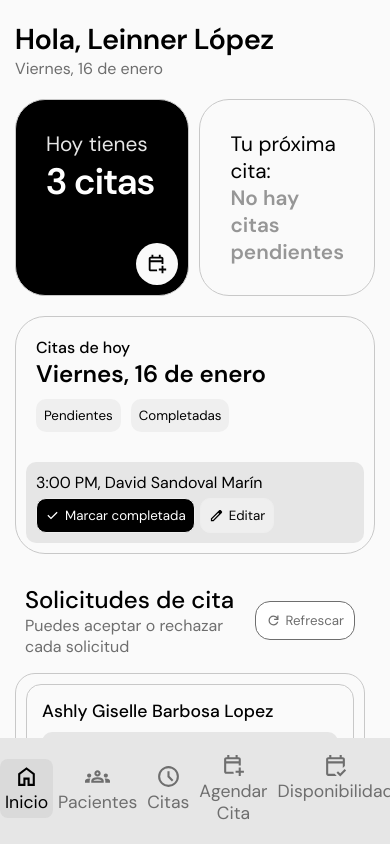
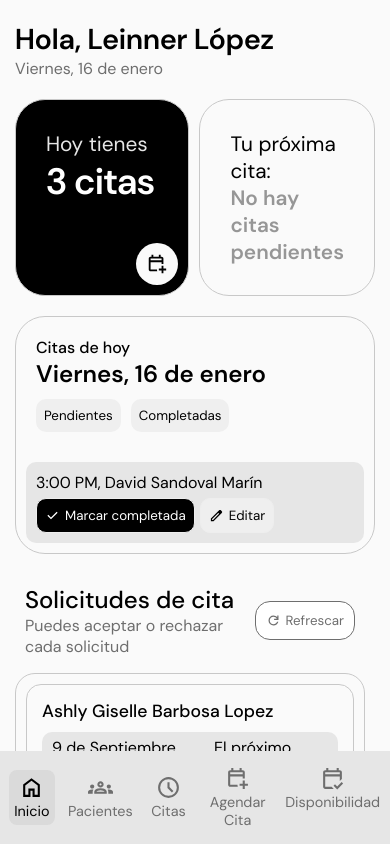
Before and after one commit to Leinner-Lopez/Front-Vital, an Angular app: page /inicio in a window 390 px wide. Built offline with nearby package versions, Linux system fonts and the light colour scheme.

Commit message:
Arreglo de tamano en la letra de la sidebar

```diff
--- a/src/app/Components/Dashboard-Components/sidebar-component/sidebar-component.css
+++ b/src/app/Components/Dashboard-Components/sidebar-component/sidebar-component.css
@@ -82,7 +82,7 @@ h3 {
         align-items: center;
         height: auto;
         width: 100%;
-        padding: 10px 0 15px 0;
+        padding: 10px 5px;
         gap: 0;
         background-color: var(--color-notifications);
     }
@@ -111,7 +111,7 @@ h3 {
         flex-direction: column;
         gap: 2px;
         padding: 5px;
-        font-size: 1.1rem;
+        font-size: .9rem;
         border-radius: 8px;
         flex: 1;
     }
```
